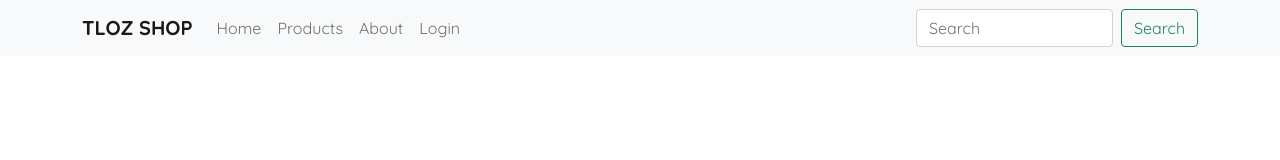
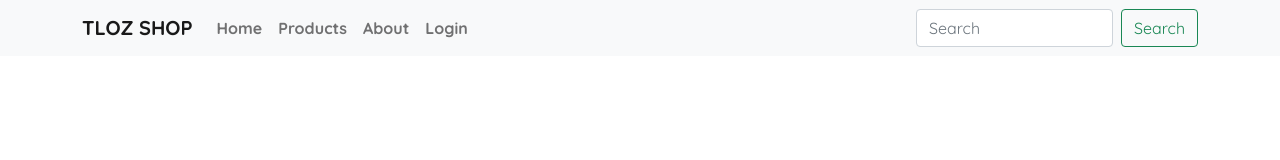
Before and after one commit to jdocdev/TLOZ-SHOP-Sitio-Web-Bootstrap, a plain HTML site: page index.html in a window 1280 px wide. Drawn offline with nearby package versions, Linux system fonts and the light colour scheme.

Commit message:
Mejoras Navbar

```diff
--- a/css/styles.css
+++ b/css/styles.css
@@ -1,3 +1,5 @@
+@import url('https://fonts.googleapis.com/css2?family=Quicksand:wght@300;400;500;600;700&display=swap');
+
 body {
     font-family: 'Quicksand', sans-serif;
 }
--- a/index.html
+++ b/index.html
@@ -7,9 +7,6 @@
 
     <!-- Bootstrap CSS -->
     <link href="https://cdn.jsdelivr.net/npm/bootstrap@5.1.3/dist/css/bootstrap.min.css" rel="stylesheet" integrity="sha384-1BmE4kWBq78iYhFldvKuhfTAU6auU8tT94WrHftjDbrCEXSU1oBoqyl2QvZ6jIW3" crossorigin="anonymous">
-
-    <!-- Google Fonts -->
-    <link href="https://fonts.googleapis.com/css?family=Quicksand:300,400,500,600,700&display=swap" rel="stylesheet">
 
     <!-- MY CSS -->
     <link rel="stylesheet" href="./css/styles.css">
@@ -31,16 +28,16 @@
           <div class="collapse navbar-collapse" id="navbarScroll">
             <ul class="navbar-nav me-auto my-2 my-lg-0 navbar-nav-scroll" style="--bs-scroll-height: 100px;">
               <li class="nav-item">
-                <a class="nav-link" href="#">Home</a>
+                <a class="nav-link fw-bolder" href="#">Home</a>
               </li>
               <li class="nav-item">
-                <a class="nav-link" href="#">Products</a>
+                <a class="nav-link fw-bolder" href="#">Products</a>
               </li>
               <li class="nav-item">
-                <a class="nav-link" href="#">About</a>
+                <a class="nav-link fw-bolder" href="#">About</a>
               </li>
               <li class="nav-item">
-                <a class="nav-link" href="#">Login</a>
+                <a class="nav-link fw-bolder" href="#">Login</a>
               </li>
             </ul>
             <form class="d-flex">
```
Also changed, not shown: img/favicon.svg.
